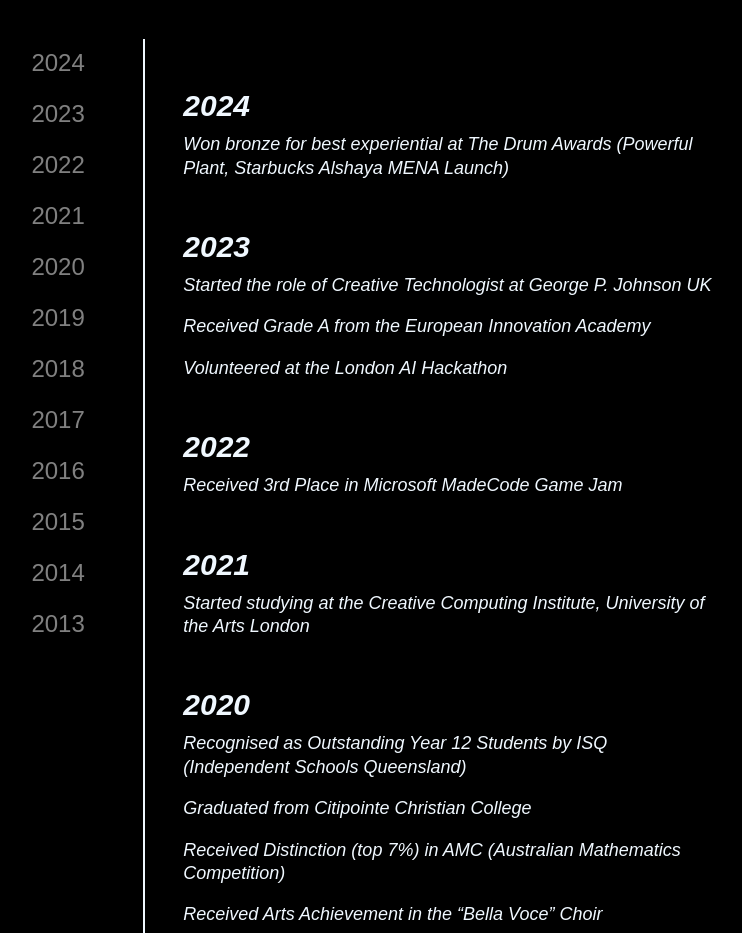
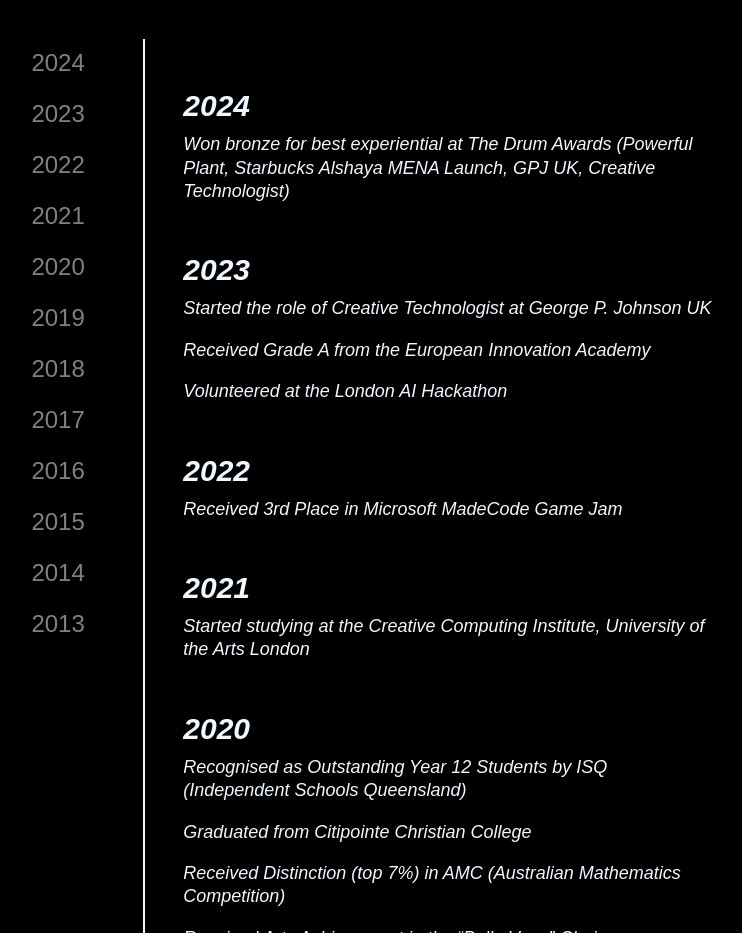
Before and after one commit to canacechen9/canacechen9.github.io, a plain HTML site: page about.html in a window 1280 px wide. Shown: the part 1120-2053 px from the top of the page, without its empty margins (307-1049 px from the left). Drawn offline with nearby package versions, Linux system fonts and the light colour scheme.

Commit message:
Update timeline

```diff
--- a/about.html
+++ b/about.html
@@ -56,7 +56,7 @@
                 <!--Personal experience-->
                 <div class= "flexcontainer4" id="timeline">
                     <div class="year" id="2024"><h5>2024</h5></div>
-                    <p>Won bronze for best experiential at The Drum Awards (Powerful Plant, Starbucks Alshaya MENA Launch)</p>
+                    <p>Won bronze for best experiential at The Drum Awards (Powerful Plant, Starbucks Alshaya MENA Launch, GPJ UK, Creative Technologist)</p>
 
                     <div class="year" id="2023"><h5>2023</h5></div>
                     <p>Started the role of Creative Technologist at George P. Johnson UK</p><br>
```
